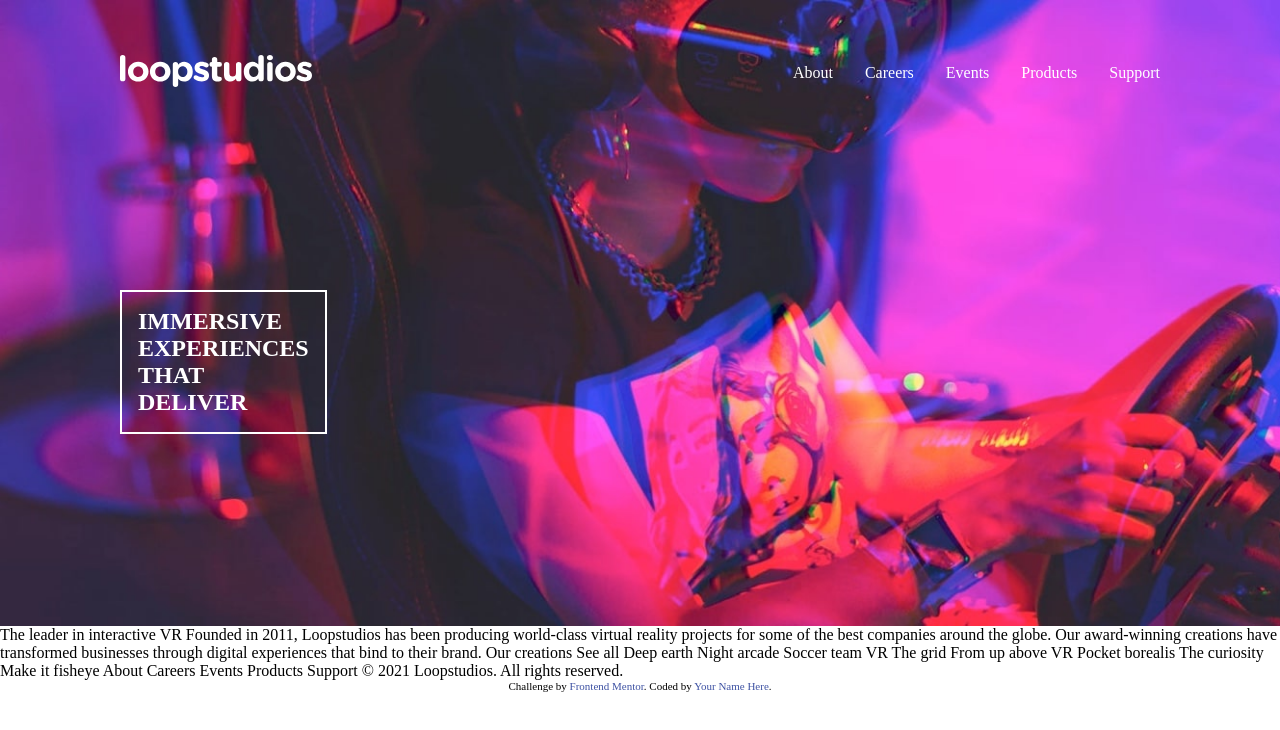
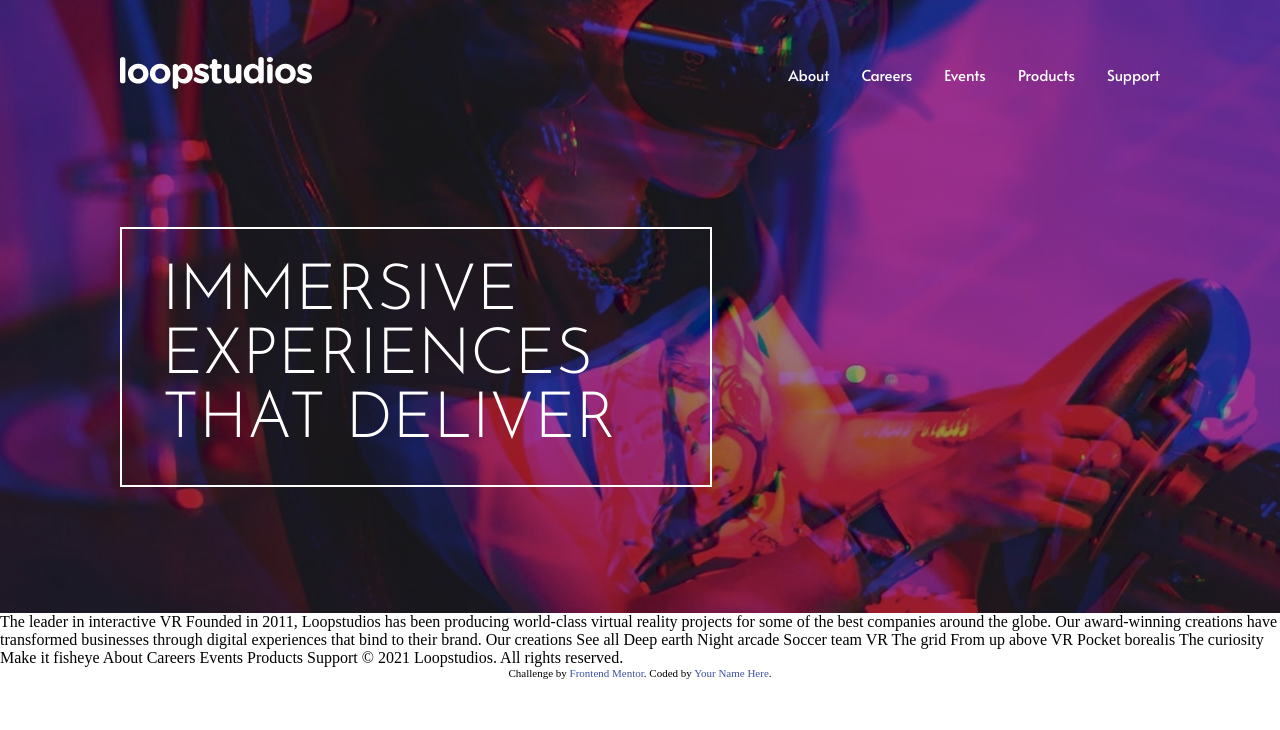
Before and after one commit to ermartinez13/cc-loop-studios, a plain HTML site: page index.html in a window 1280 px wide. Drawn offline with Linux system fonts and the light colour scheme.

Commit message:
add fonts, bg image overlay, fix hero copy layout

```diff
--- a/index.html
+++ b/index.html
@@ -12,6 +12,12 @@
       href="./images/favicon-32x32.png"
     />
     <link rel="stylesheet" href="styles.css" />
+    <link rel="preconnect" href="https://fonts.googleapis.com" />
+    <link rel="preconnect" href="https://fonts.gstatic.com" crossorigin />
+    <link
+      href="https://fonts.googleapis.com/css2?family=Alata&family=Josefin+Sans:wght@300&display=swap"
+      rel="stylesheet"
+    />
 
     <title>Frontend Mentor | Loopstudios landing page</title>
 
@@ -44,9 +50,7 @@
         </nav>
       </header>
       <section class="hero-section">
-        <h1 class="hero-copy">
-          Immersive<br />experiences<br />that<br />deliver
-        </h1>
+        <h1 class="hero-copy">Immersive experiences that deliver</h1>
       </section>
     </div>
     The leader in interactive VR Founded in 2011, Loopstudios has been producing
--- a/styles.css
+++ b/styles.css
@@ -1,6 +1,7 @@
 * {
   margin: 0;
   padding: 0;
+  box-sizing: border-box;
 }
 
 html {
@@ -43,6 +44,8 @@ header {
 
 .desktop-nav {
   display: none;
+  font-size: 15px;
+  font-family: "Alata", sans-serif;
 }
 
 .desktop-nav ul {
@@ -71,20 +74,28 @@ header {
   max-width: var(--content-max-width);
   min-width: var(--content-min-width);
   height: 70vh;
-  max-height: 33rem;
+  max-height: 32rem;
+  min-height: 16rem;
   margin: 0 auto;
 }
 
 .hero-copy {
+  width: min-content;
+  font-family: "Josefin Sans", sans-serif;
+  font-weight: 300;
+  font-size: 2.5rem;
+  line-height: 1;
   text-transform: uppercase;
   color: white;
-  padding: 1rem;
+  padding: 1.5rem;
   border: 2px solid white;
 }
 
 @media only screen and (min-width: 40rem) {
   .hero-img {
-    background-image: url("images/desktop/image-hero.jpg");
+    background-image: linear-gradient(rgba(0, 0, 0, 0.4), rgba(0, 0, 0, 0.4)),
+      url("images/desktop/image-hero.jpg");
+    background-position: center;
   }
 
   .desktop-nav {
@@ -98,4 +109,11 @@ header {
   .hero-section {
     justify-content: start;
   }
+
+  .hero-copy {
+    width: auto;
+    max-width: 37rem;
+    padding: 2rem 2.5rem;
+    font-size: 4rem;
+  }
 }
```
